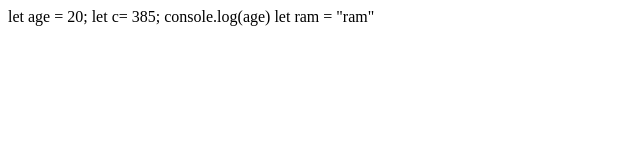
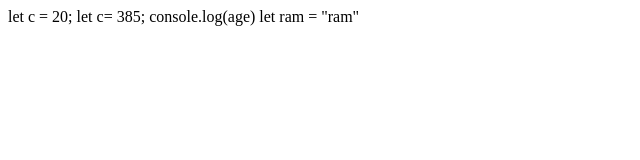
Before and after one commit to GAURAV-KUMAR22/mergeconflicts, a plain HTML site: page Index.html in a window 1280 px wide. Shown: the whole page, without its empty margins (0-640 px from the left). Drawn offline with Linux system fonts and the light colour scheme.

Commit message:
var change age to c

```diff
--- a/Index.html
+++ b/Index.html
@@ -6,6 +6,6 @@
     <title>Document</title>
   </head>
   <body>
-    let age = 20; let c= 385; console.log(age) let ram = "ram"
+    let c = 20; let c= 385; console.log(age) let ram = "ram"
   </body>
 </html>
```
